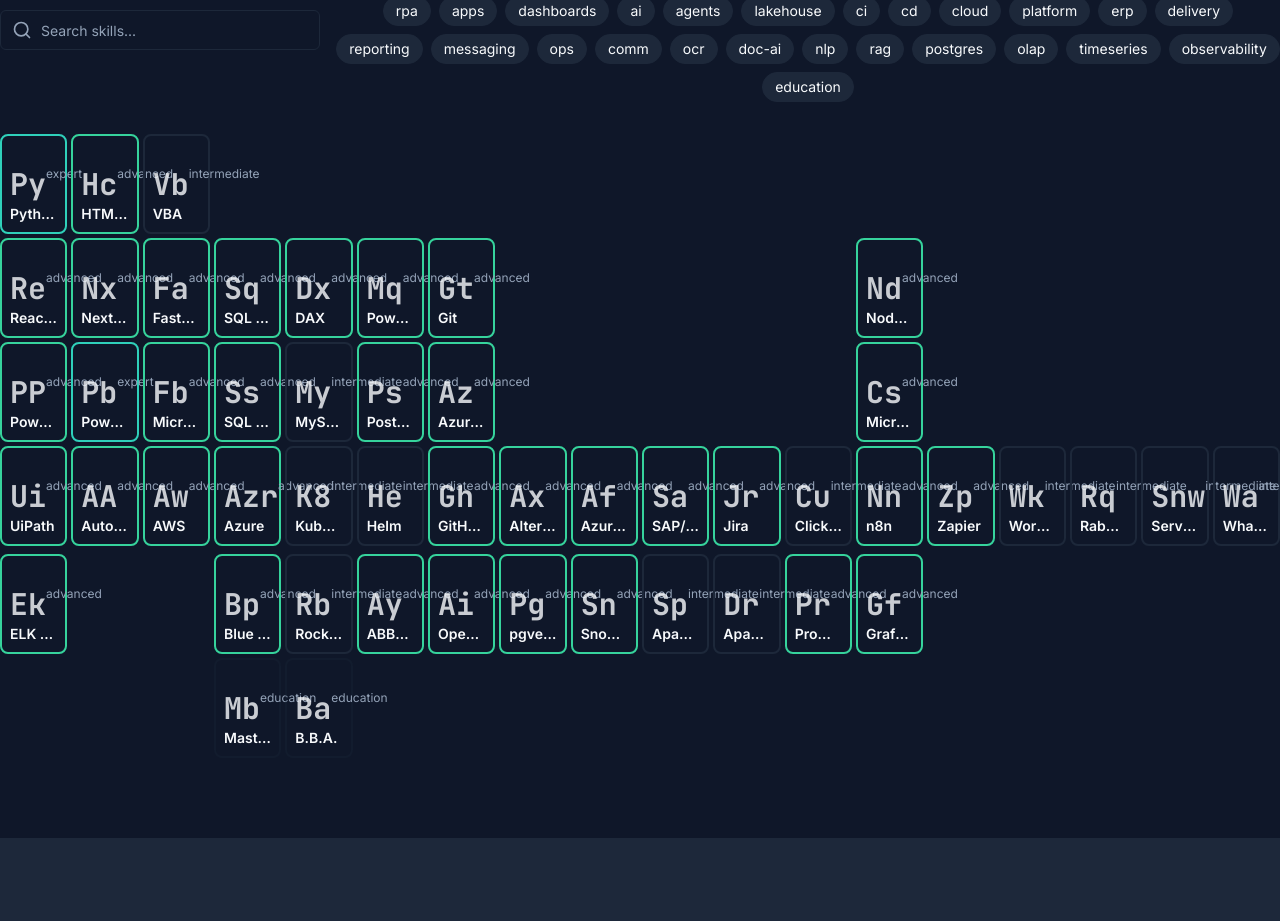
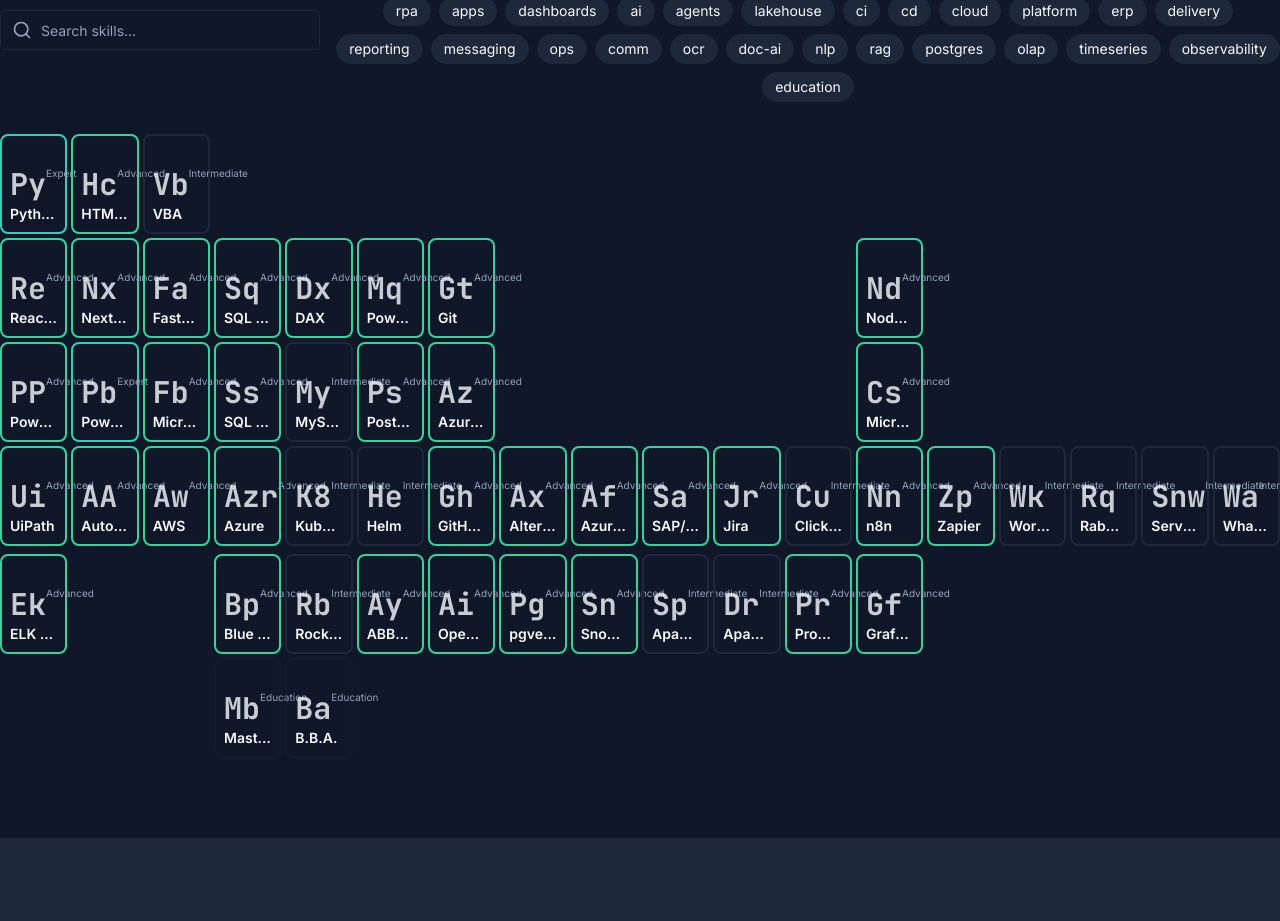
Before and after one commit to BernydotJar/Eduardo_Sacahui_Resume, a Next.js app: page / in a window 1280 px wide. Shown: the part 1033-1954 px from the top of the page. Built offline with nearby package versions, Linux system fonts and the light colour scheme.

Commit message:
mejor pero las palabras "Advance" por ejemplo salen del cuadro como ves

```diff
--- a/src/components/ui/SkillTile.tsx
+++ b/src/components/ui/SkillTile.tsx
@@ -40,7 +40,7 @@ const SkillTile = ({ skill, onClick }: SkillTileProps) => {
       )}
       <div className="flex justify-between items-start">
         <span className="font-code text-3xl font-bold text-foreground/80">{skill.symbol}</span>
-        <span className="text-xs text-muted-foreground">{skill.level}</span>
+        <span className="text-[10px] text-muted-foreground capitalize">{skill.level}</span>
       </div>
       <div className="absolute bottom-2 left-2 right-2">
         <p className="text-sm font-semibold truncate text-foreground">{skill.name}</p>
```
